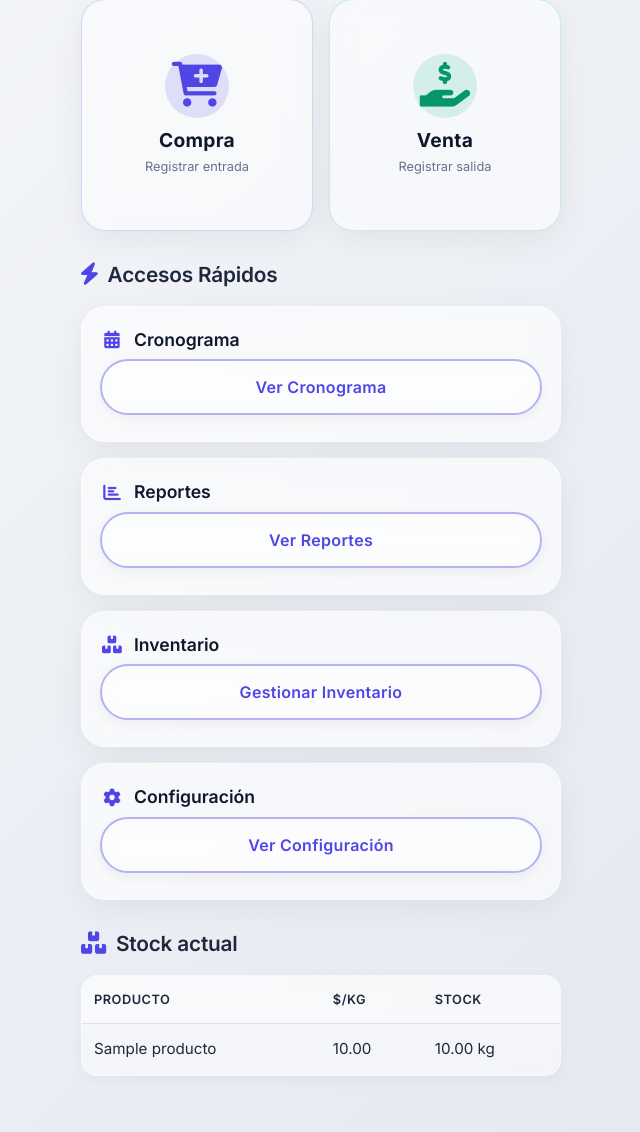
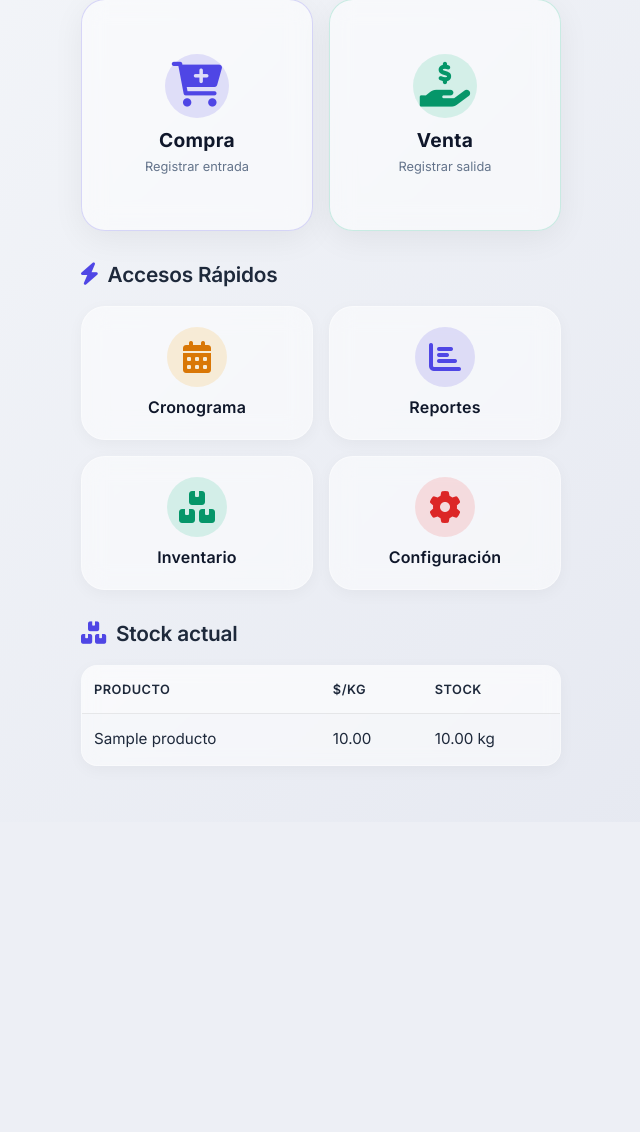
Before and after one commit to charcuteria2026/charcuteria, a Flask app: page / in a window 1280 px wide. Shown: the part 90-1222 px from the top of the page, without its empty margins (319-959 px from the left). After the commit the page ends 838 px from the top, so only its background shows below. Run offline with Flask 2, Linux system fonts and the light colour scheme; tables that the repository leaves empty hold one stand-in row (values such as "Sample post").

Commit message:
Add files via upload

```diff
--- a/static/css/style.css
+++ b/static/css/style.css
@@ -1,7 +1,6 @@
 /* ===== FUENTES DE GOOGLE ===== */
 @import url('https://fonts.googleapis.com/css2?family=Inter:ital,wght@0,400;0,500;0,600;0,700;1,400&display=swap');
 
-/* ===== RESET Y BASE ===== */
 /* ===== RESET Y BASE ===== */
 * {
     margin: 0;
@@ -336,6 +335,89 @@ tr:last-child td {
     text-align: center;
 }
 
+/* ===== ACCESOS RÁPIDOS (GRID 2 COLUMNAS) ===== */
+.quick-access-grid {
+    display: grid;
+    grid-template-columns: 1fr 1fr;
+    gap: 16px;
+    margin: 16px 0 24px;
+}
+
+.quick-access-item {
+    background: rgba(255, 255, 255, 0.5);
+    backdrop-filter: blur(12px);
+    -webkit-backdrop-filter: blur(12px);
+    border-radius: 24px;
+    padding: 20px 12px;
+    text-align: center;
+    text-decoration: none;
+    color: #0f172a;
+    border: 1px solid rgba(255, 255, 255, 0.4);
+    box-shadow: 0 4px 16px rgba(0, 0, 0, 0.04);
+    transition: all 0.2s ease;
+    display: flex;
+    flex-direction: column;
+    align-items: center;
+    justify-content: center;
+    min-height: 120px;
+    touch-action: manipulation;
+}
+
+.quick-access-item:active {
+    transform: scale(0.95);
+    box-shadow: 0 2px 8px rgba(0, 0, 0, 0.06);
+}
+
+.quick-icon {
+    width: 60px;
+    height: 60px;
+    border-radius: 50%;
+    background: rgba(79, 70, 229, 0.12);
+    display: flex;
+    align-items: center;
+    justify-content: center;
+    font-size: 2rem;
+    color: #4f46e5;
+    margin-bottom: 8px;
+    transition: background 0.2s;
+}
+
+.quick-access-item:hover .quick-icon {
+    background: rgba(79, 70, 229, 0.2);
+}
+
+.quick-label {
+    font-weight: 600;
+    font-size: 1rem;
+    color: #0f172a;
+    letter-spacing: 0.2px;
+}
+
+/* Colores diferenciados por sección (opcional) */
+.quick-access-item:nth-child(1) .quick-icon { background: rgba(245, 158, 11, 0.15); color: #d97706; }
+.quick-access-item:nth-child(2) .quick-icon { background: rgba(79, 70, 229, 0.15); color: #4f46e5; }
+.quick-access-item:nth-child(3) .quick-icon { background: rgba(16, 185, 129, 0.15); color: #059669; }
+.quick-access-item:nth-child(4) .quick-icon { background: rgba(239, 68, 68, 0.15); color: #dc2626; }
+
+/* Para pantallas muy pequeñas (menos de 360px) */
+@media (max-width: 360px) {
+    .quick-access-grid {
+        gap: 12px;
+    }
+    .quick-access-item {
+        min-height: 100px;
+        padding: 16px 8px;
+    }
+    .quick-icon {
+        width: 50px;
+        height: 50px;
+        font-size: 1.6rem;
+    }
+    .quick-label {
+        font-size: 0.9rem;
+    }
+}
+
 /* ===== RESPONSIVE ===== */
 @media (max-width: 380px) {
     body {
--- a/templates/index.html
+++ b/templates/index.html
@@ -22,24 +22,23 @@
 <!-- Accesos rápidos -->
 <h3><i class="fas fa-bolt"></i> Accesos Rápidos</h3>
 
-<div class="card">
-    <div class="card-title"><i class="fas fa-calendar-alt"></i> Cronograma</div>
-    <a href="{{ url_for('cronograma') }}" class="btn btn-outline-primary">Ver Cronograma</a>
-</div>
-
-<div class="card">
-    <div class="card-title"><i class="fas fa-chart-bar"></i> Reportes</div>
-    <a href="{{ url_for('reportes') }}" class="btn btn-outline-primary">Ver Reportes</a>
-</div>
-
-<div class="card">
-    <div class="card-title"><i class="fas fa-boxes"></i> Inventario</div>
-    <a href="{{ url_for('gestion_productos') }}" class="btn btn-outline-primary">Gestionar Inventario</a>
-</div>
-
-<div class="card">
-    <div class="card-title"><i class="fas fa-cog"></i> Configuración</div>
-    <a href="{{ url_for('configuracion') }}" class="btn btn-outline-primary">Ver Configuración</a>
+<div class="quick-access-grid">
+    <a href="{{ url_for('cronograma') }}" class="quick-access-item">
+        <div class="quick-icon"><i class="fas fa-calendar-alt"></i></div>
+        <span class="quick-label">Cronograma</span>
+    </a>
+    <a href="{{ url_for('reportes') }}" class="quick-access-item">
+        <div class="quick-icon"><i class="fas fa-chart-bar"></i></div>
+        <span class="quick-label">Reportes</span>
+    </a>
+    <a href="{{ url_for('gestion_productos') }}" class="quick-access-item">
+        <div class="quick-icon"><i class="fas fa-boxes"></i></div>
+        <span class="quick-label">Inventario</span>
+    </a>
+    <a href="{{ url_for('configuracion') }}" class="quick-access-item">
+        <div class="quick-icon"><i class="fas fa-cog"></i></div>
+        <span class="quick-label">Configuración</span>
+    </a>
 </div>
 
 <!-- Productos en stock -->
```
Also changed, not shown: templates/reporte_ventas.html (+10 -10 lines).
